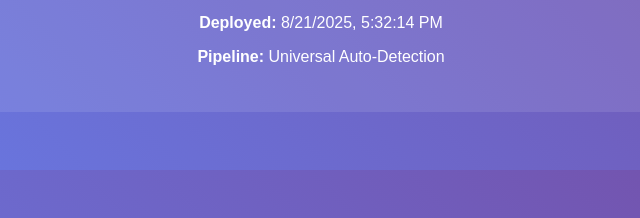
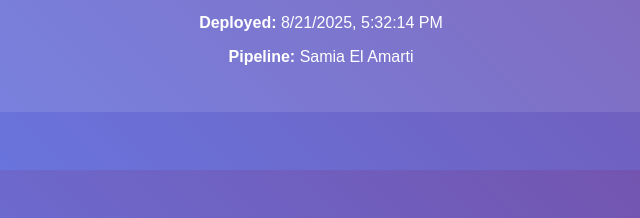
Before and after one commit to AmartiSamia/universal-test-app, a plain HTML site: page index.html in a window 1280 px wide. Shown: the part 236-454 px from the top of the page, 319-959 px from the left. Drawn offline with Linux system fonts and the light colour scheme.

Commit message:
second commit

```diff
--- a/index.html
+++ b/index.html
@@ -16,7 +16,7 @@
         <div>
             <p><strong>Status:</strong> <span class="status">LIVE</span></p>
             <p><strong>Deployed:</strong> <span id="time"></span></p>
-            <p><strong>Pipeline:</strong> Universal Auto-Detection</p>
+            <p><strong>Pipeline:</strong> Samia El Amarti</p>
         </div>
     </div>
     <script>
```
